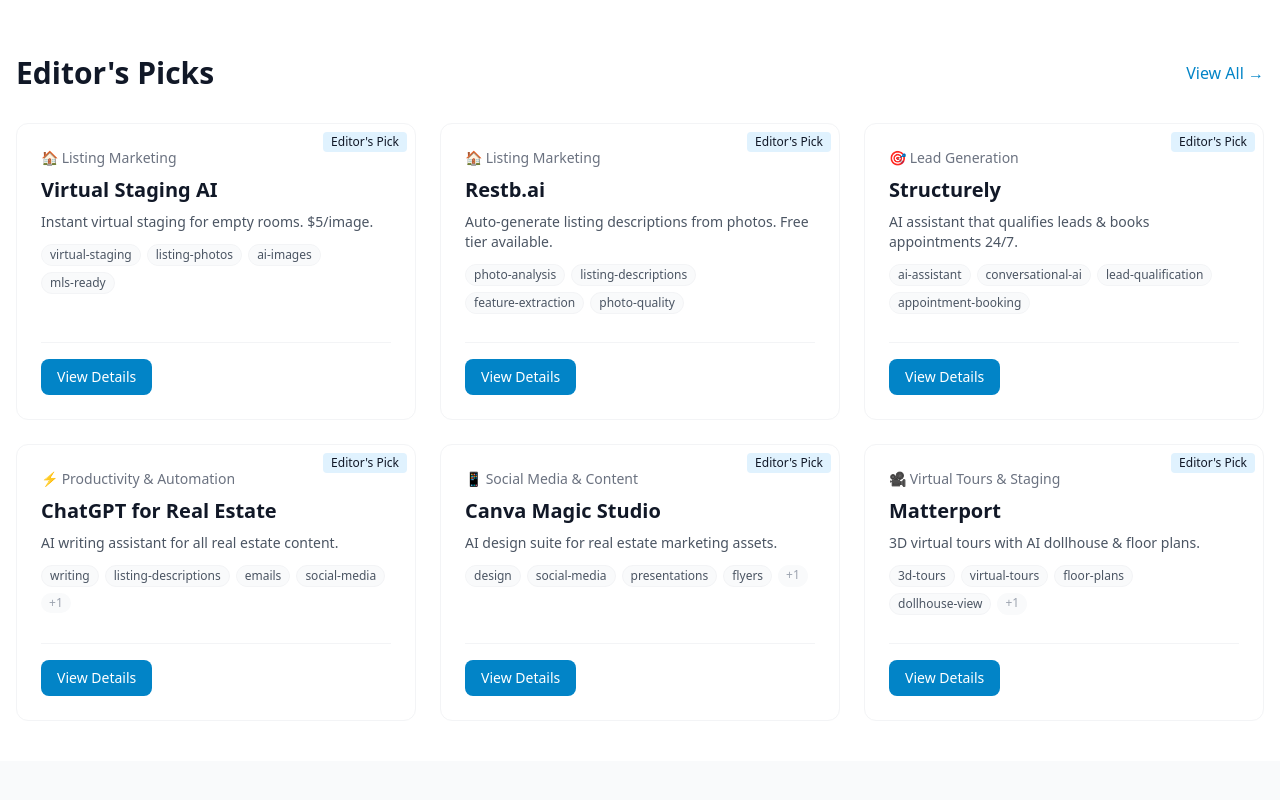
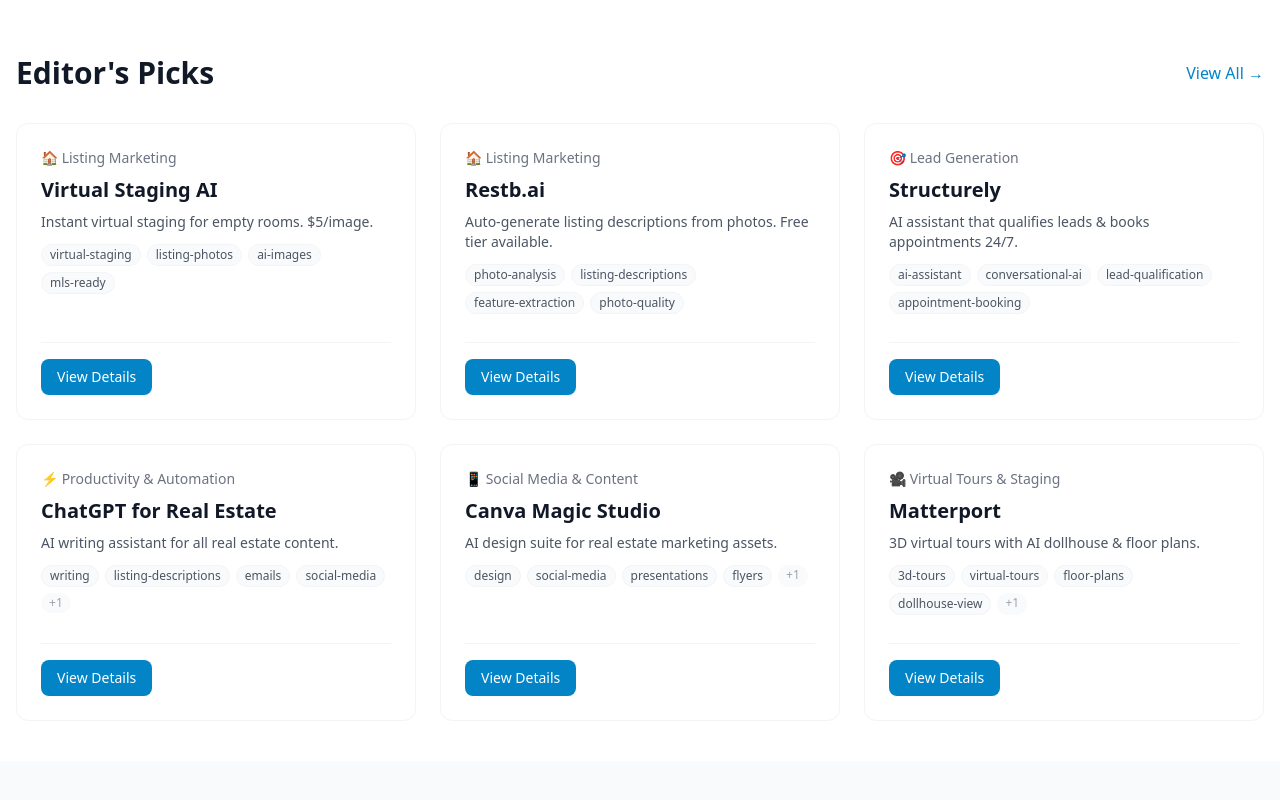
Before and after one commit to slsinteractive88-stack/ai-tools-real-estate-directory, a Next.js app: page / in a window 1280 px wide. Shown: the part 1260-2060 px from the top of the page. Built offline with nearby package versions, Linux system fonts and the light colour scheme; no server answers.

Commit message:
Remove Verified and Editor's Pick badges from listings

```diff
--- a/src/app/listings/[slug]/page.tsx
+++ b/src/app/listings/[slug]/page.tsx
@@ -53,8 +53,6 @@
               <header className="mb-6">
                 <div className="flex flex-wrap gap-2 mb-3">
                   <span className="badge bg-primary-50 text-primary-700">{listing.categoryName}</span>
-                  {listing.verified && <span className="badge bg-green-50 text-green-700 flex items-center gap-1">Verified</span>}
-                  {listing.featured && <span className="badge bg-yellow-50 text-yellow-700">Editor's Pick</span>}
                 </div>
                 <h1 className="text-3xl sm:text-4xl font-bold text-gray-900">{listing.title}</h1>
                 <div className="flex flex-wrap items-center gap-4 mt-4 text-gray-600 text-sm">
--- a/src/components/ui/ListingCard.tsx
+++ b/src/components/ui/ListingCard.tsx
@@ -21,11 +21,6 @@
       {showAdLabel && (
         <div className="absolute top-2 left-2 z-10 bg-yellow-100 text-yellow-800 text-xs font-medium px-2 py-0.5 rounded">
           Ad
-        </div>
-      )}
-      {isFeatured && (
-        <div className="absolute top-2 right-2 z-10 bg-primary-100 text-primary-800 text-xs font-medium px-2 py-0.5 rounded">
-          Editor's Pick
         </div>
       )}
 
```
